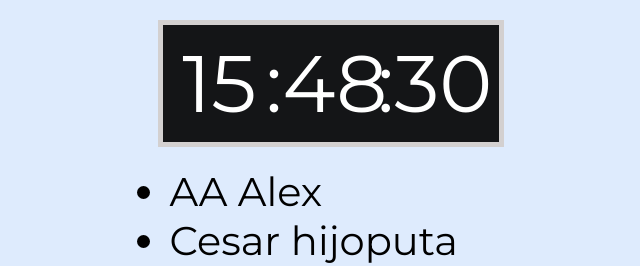
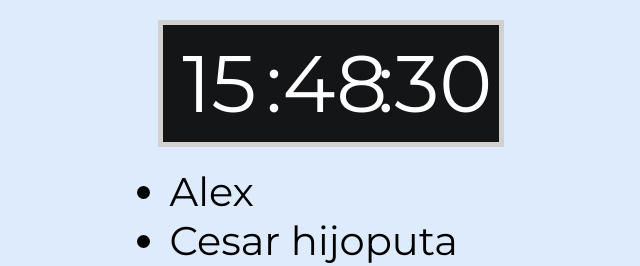
Before and after one commit to Rub4l1to/NorthCamp, a React (Create React App) app in the folder projects/_clock/: page / in a window 1280 px wide. Shown: the top 266 px of the page, without its empty margins (309-949 px from the left). Built offline with nearby package versions, Linux system fonts and the light colour scheme.

Commit message:
Update de componentes

```diff
--- a/projects/_clock/src/App.js
+++ b/projects/_clock/src/App.js
@@ -5,11 +5,11 @@ import Contactos from "./components/Contactos";
 function App() {
   const [people, setPeople] = useState([
     { name: "Raul", online: false },
-    { name: "AA Alex", online: true },
+    { name: "Alex", online: true },
     { name: "Mama", online: false },
     { name: "Cesar hijoputa", online: true },
     { name: "Cesar II hijoputa", online: true },
-    { name: "Carlos", online: true },
+    { name: "Carlos", online: true }
   ]);
 
   return (
```
Also changed, not shown: projects/_clock/src/components/Contactos.js (+2 -8 lines), 1 other file (tests, documents, lock files or other folders).
